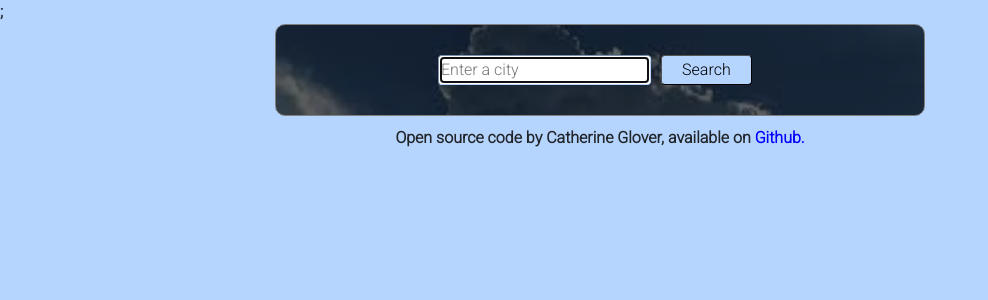
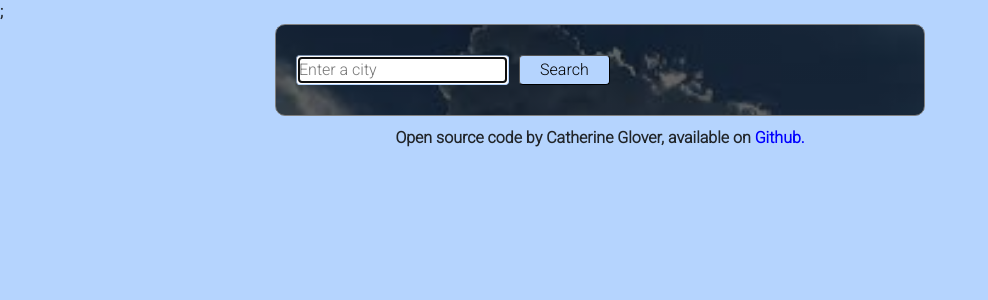
Before and after one commit to CathGlover/weather-react-shecodes-app, a React (Create React App) app: page / in a window 1280 px wide. Shown: the top 300 px of the page, without its empty margins (0-988 px from the left). Built offline with nearby package versions, Linux system fonts and the light colour scheme; no server answers; a web font is replaced by a local one.

Commit message:
search bar text align left

```diff
--- a/src/WeatherForecast.css
+++ b/src/WeatherForecast.css
@@ -13,3 +13,7 @@ h1 {
   font-size: 30px;
   text-align: center;
 }
+
+.WeatherForecastDay {
+  margin: none;
+}
--- a/src/WeatherSearch.css
+++ b/src/WeatherSearch.css
@@ -36,6 +36,9 @@ body {
   border-color: none;
   background-color: #b5d4fe;
 }
+form {
+  text-align: left;
+}
 
 a {
   color: blue;
```
